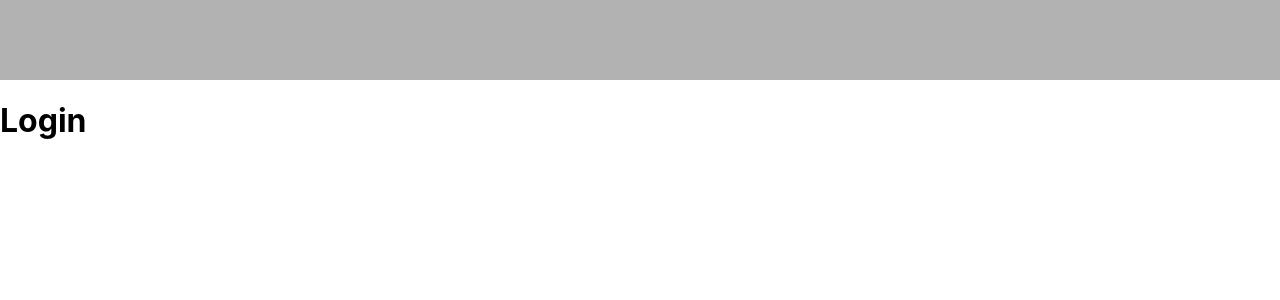
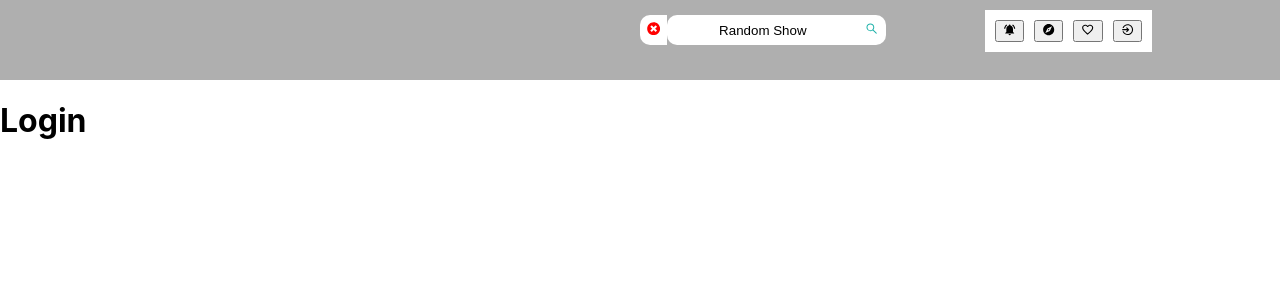
Before and after one commit to moonbek007/streaming-app, a React (Create React App) app in the folder netflix-clone/: page /login in a window 1280 px wide. Shown: the top 300 px of the page. Built offline with nearby package versions, Linux system fonts and the light colour scheme.

Commit message:
feat: do the basic markup of header

```diff
--- a/netflix-clone/src/components/Header/Header.js
+++ b/netflix-clone/src/components/Header/Header.js
@@ -1,12 +1,71 @@
-import React from 'react'
+import React from "react";
 import "../../css/header.css";
+import { AiOutlineSearch } from "react-icons/ai";
+import { IoMdLogIn } from "react-icons/io";
+import {
+  MdExplore,
+  MdNotificationsActive,
+  MdFavoriteBorder,
+} from "react-icons/md";
+import { FaTimesCircle } from "react-icons/fa";
+import { VscAccount } from "react-icons/vsc";
+import { connect } from "react-redux";
 
-function Header() {
-    return (
-        <>
+function Header({ isLoggedIn }) {
+  const [searchWord, setSearchWord] = React.useState("Random Show");
 
-        </>
-    )
+  const searchRef = React.useRef();
+
+  React.useEffect(() => {
+    searchRef.current.focus();
+  }, []);
+
+  const handleChange = (event) => {
+    setSearchWord(event.target.value);
+  };
+
+  return (
+    <>
+      <div className="header__input">
+        <button className="header__input__clear-button">
+          <FaTimesCircle className="hedaer__input__clear-button__icon" />
+        </button>
+        <input
+          type="text"
+          value={searchWord}
+          ref={searchRef}
+          onChange={handleChange}
+          placeholder={"Search a Show"}
+          className="header__input__input-field"
+        />
+        <button className="header__input__search-button">
+          <AiOutlineSearch className="header__input__search-button__icon" />
+        </button>
+      </div>
+      <div className="header__icons">
+        <button className="header__icons__notifications">
+          <MdNotificationsActive className="header__icons__notifications__icon" />
+        </button>
+        <button className="header__icons__explore">
+          <MdExplore className="header__icons__explore__icon" />
+        </button>
+        <button className="header__icons__favourites">
+          <MdFavoriteBorder className="header__icons__favourites__icon" />
+        </button>
+        <button className="header__icons__login">
+          {isLoggedIn ? (
+            <VscAccount className="header__icons__login__account-icon" />
+          ) : (
+            <IoMdLogIn className="header__icons__login__login-icon" />
+          )}
+        </button>
+      </div>
+    </>
+  );
 }
 
-export default Header
+const mapStateToProps = (state) => ({
+  isLoggedIn: state.isLoggedIn,
+});
+
+export default connect(mapStateToProps)(Header);
--- a/netflix-clone/src/components/MainPage/MainPage.js
+++ b/netflix-clone/src/components/MainPage/MainPage.js
@@ -13,10 +13,12 @@ function MainPage({isLoggedIn,favourites}) {
     React.useEffect(()=>{
         getShows().then(resp => setShows(resp));
         console.log(shows);
-    },[])
+    },[]);
     return (
         <div className="main-page">
             <h1>Main Page</h1>
+            <h2>{shows[9]?.rating?.average ?? "...loading"
+ }</h2>
         </div>
     )
 }
--- a/netflix-clone/src/css/header.css
+++ b/netflix-clone/src/css/header.css
@@ -1,5 +1,61 @@
 .header {
   width: 100vw;
   height: 10vh;
-  background-color: rgba(0, 0, 0, 0.3);
+  background-color: rgba(0, 0, 0, 0.315);
+  position: relative;
+}
+.header__input {
+  position: absolute;
+  left: 50vw;
+  top: 15px;
+}
+.header__input__input-field, .header__input__search-button, .header__input__clear-button {
+  outline: none;
+  border: none;
+  padding: 7px;
+}
+.header__input__input-field {
+  text-align: center;
+  padding-top: 8px;
+}
+.header__input__search-button {
+  background: white;
+  color: lightseagreen;
+  border-top-right-radius: 10px;
+  border-bottom-right-radius: 10px;
+  cursor: pointer;
+}
+.header__input__search-button__icon {
+  transition: all 500ms;
+}
+.header__input__search-button__icon:hover {
+  transform: scale(1.5);
+}
+.header__input__clear-button {
+  background: white;
+  color: red;
+  border-top-left-radius: 10px;
+  border-bottom-left-radius: 10px;
+  cursor: pointer;
+}
+.header__input__clear-button__icon {
+  transition: all 500ms;
+}
+.header__input__clear-button__icon:hover {
+  transform: scale(1.5);
+}
+.header__icons {
+  background-color: white;
+  position: absolute;
+  display: flex;
+  justify-content: space-between;
+  align-items: center;
+  padding: 5px;
+  position: absolute;
+  top: 10px;
+  right: 10vw;
+}
+.header__icons > button {
+  cursor: pointer;
+  margin: 5px;
 }/*# sourceMappingURL=header.css.map */
--- a/netflix-clone/src/css/header.scss
+++ b/netflix-clone/src/css/header.scss
@@ -1,5 +1,71 @@
-.header{
-    width: 100vw;
-    height: 10vh;
-    background-color: rgba(0,0,0,0.3);
+.header {
+  width: 100vw;
+  height: 10vh;
+  background-color: rgba(0, 0, 0, 0.315);
+  position: relative;
+
+  &__input {
+    position: absolute;
+    left: 50vw;
+    top: 15px;
+
+    &__input-field,
+    &__search-button,
+    &__clear-button {
+      outline: none;
+      border: none;
+      padding: 7px;
+    }
+
+    &__input-field {
+      text-align: center;
+      padding-top: 8px;
+    }
+
+    &__search-button {
+      background: white;
+      color: lightseagreen;
+      border-top-right-radius: 10px;
+      border-bottom-right-radius: 10px;
+      cursor: pointer;
+
+      &__icon {
+        transition: all 500ms;
+        &:hover {
+          transform: scale(1.5);
+        }
+      }
+    }
+    &__clear-button {
+      background: white;
+      color: red;
+      border-top-left-radius: 10px;
+      border-bottom-left-radius: 10px;
+      cursor: pointer;
+
+      &__icon {
+        transition: all 500ms;
+        &:hover {
+          transform: scale(1.5);
+        }
+      }
+    }
+  }
+
+  &__icons {
+    background-color: white;
+    position: absolute;
+    display: flex;
+    justify-content: space-between;
+    align-items: center;
+    padding: 5px;
+    position: absolute;
+    top: 10px;
+    right: 10vw;
+
+    & > button {
+      cursor: pointer;
+      margin: 5px;
+    }
+  }
 }
--- a/netflix-clone/src/css/styles.css
+++ b/netflix-clone/src/css/styles.css
@@ -1,5 +1,28 @@
 .header {
   width: 100vw;
   height: 10vh;
-  background-color: black;
+  background-color: rgba(0, 0, 0, 0.3);
+}
+.header__input {
+  position: absolute;
+  right: 10px;
+  top: 15px;
+}
+.header__input__input-field, .header__input__input-button {
+  outline: none;
+  border: none;
+  padding: 7px;
+}
+.header__input__input-field {
+  border-radius: 10px;
+  border-top-right-radius: 0px;
+  border-bottom-right-radius: 0px;
+  text-align: center;
+  padding-top: 8px;
+}
+.header__input__input-button {
+  background: white;
+  color: lightseagreen;
+  border-top-right-radius: 10px;
+  border-bottom-right-radius: 10px;
 }/*# sourceMappingURL=styles.css.map */
```
Also changed, not shown: 2 other files (tests, documents, lock files or other folders).
